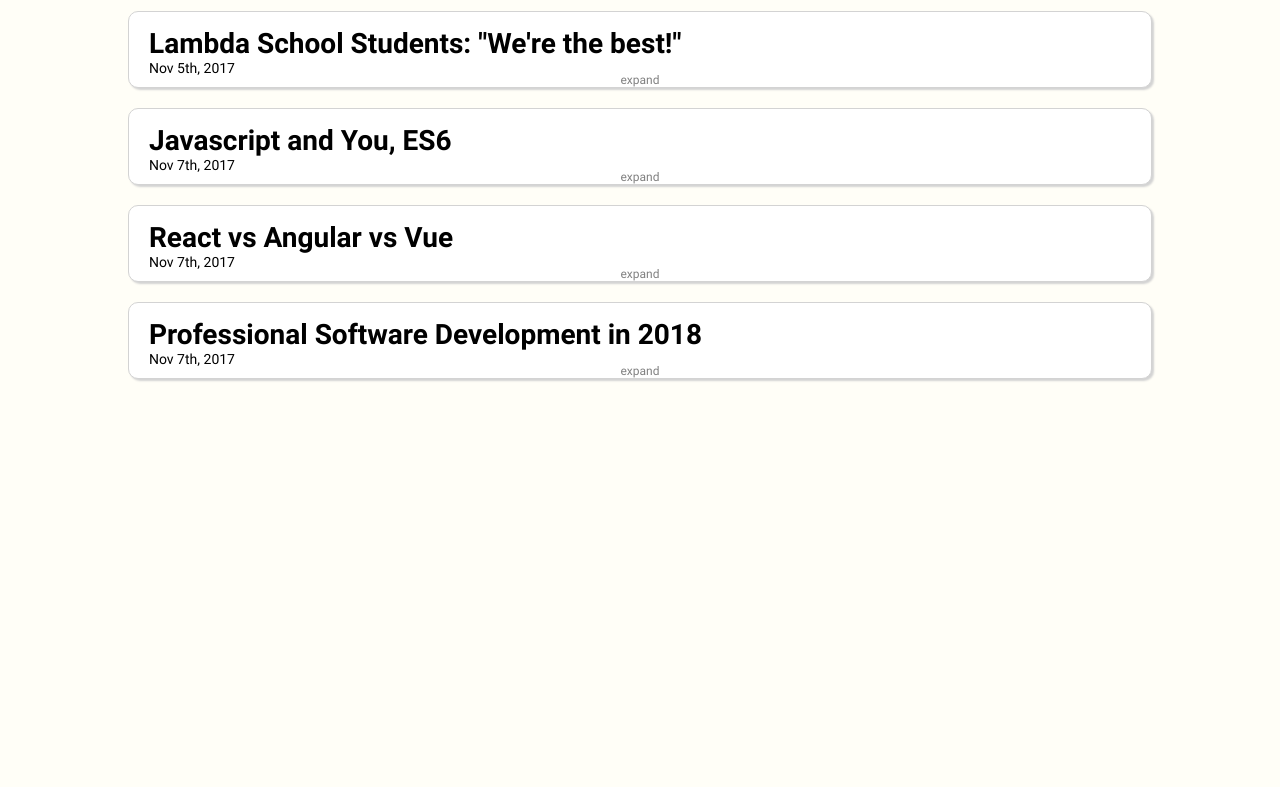
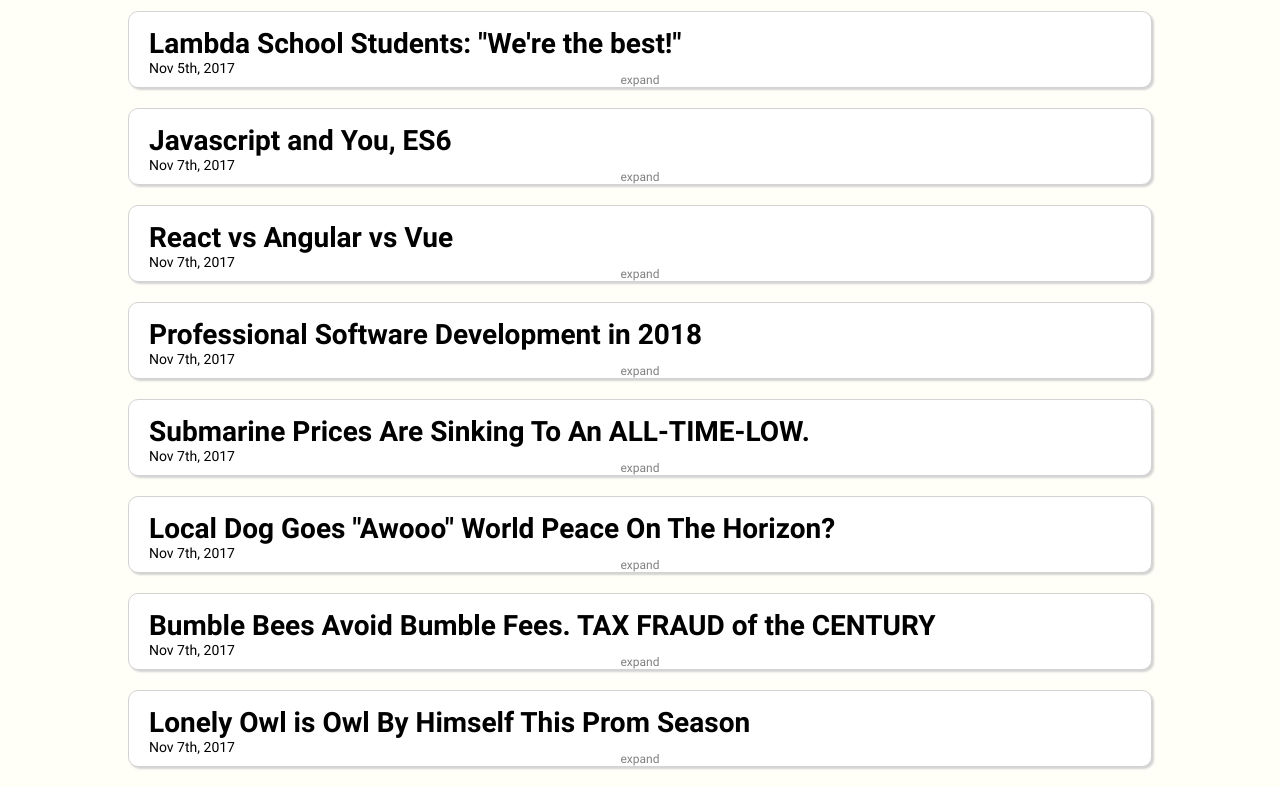
Before and after one commit to lambda-andrew/Components-I, a plain HTML site: page index.html in a window 1280 px wide. Shown: the part 84-871 px from the top of the page. Before the commit the page ends 800 px from the top, so only its background shows below. Drawn offline with Linux system fonts and the light colour scheme.

Commit message:
Completed Part 3

```diff
--- a/index.html
+++ b/index.html
@@ -111,6 +111,30 @@
           hodor - hodor hodor hodor. Hodor. Hodor hodor... Hodor hodor hodor hodor hodor? </p>
         <span class='expandButton'></span>
       </div>
+      <div class="article">
+        <h2>Submarine Prices Are Sinking To An ALL-TIME-LOW.</h2>
+        <p class="date">Nov 7th, 2017</p>
+        <p> Dive. Uwooga Uwooga.</p>
+        <span class='expandButton'></span>
+      </div>
+      <div class="article">
+        <h2>Local Dog Goes "Awooo" World Peace On The Horizon?</h2>
+        <p class="date">Nov 7th, 2017</p>
+        <p> Awooooooooo.</p>
+        <span class='expandButton'></span>
+      </div>
+      <div class="article">
+        <h2>Bumble Bees Avoid Bumble Fees. TAX FRAUD of the CENTURY</h2>
+        <p class="date">Nov 7th, 2017</p>
+        <p> He swears it was just bzzzz-ness.</p>
+        <span class='expandButton'></span>
+      </div>
+      <div class="article">
+        <h2>Lonely Owl is Owl By Himself This Prom Season</h2>
+        <p class="date">Nov 7th, 2017</p>
+        <p>Hooo. Hooo. Hooo. Date me. Hooo. </p>
+        <span class='expandButton'></span>
+      </div>
     </div>
   </body>
 </html>
```
